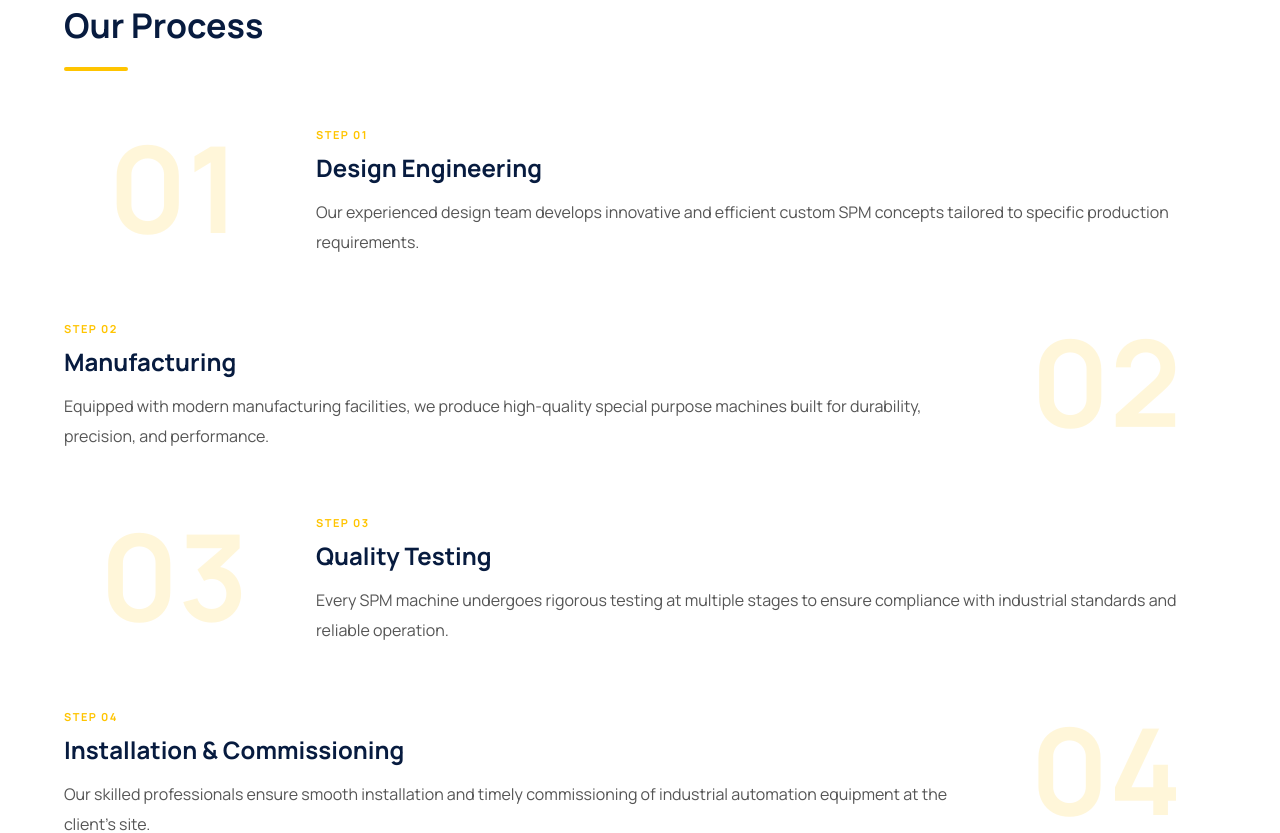
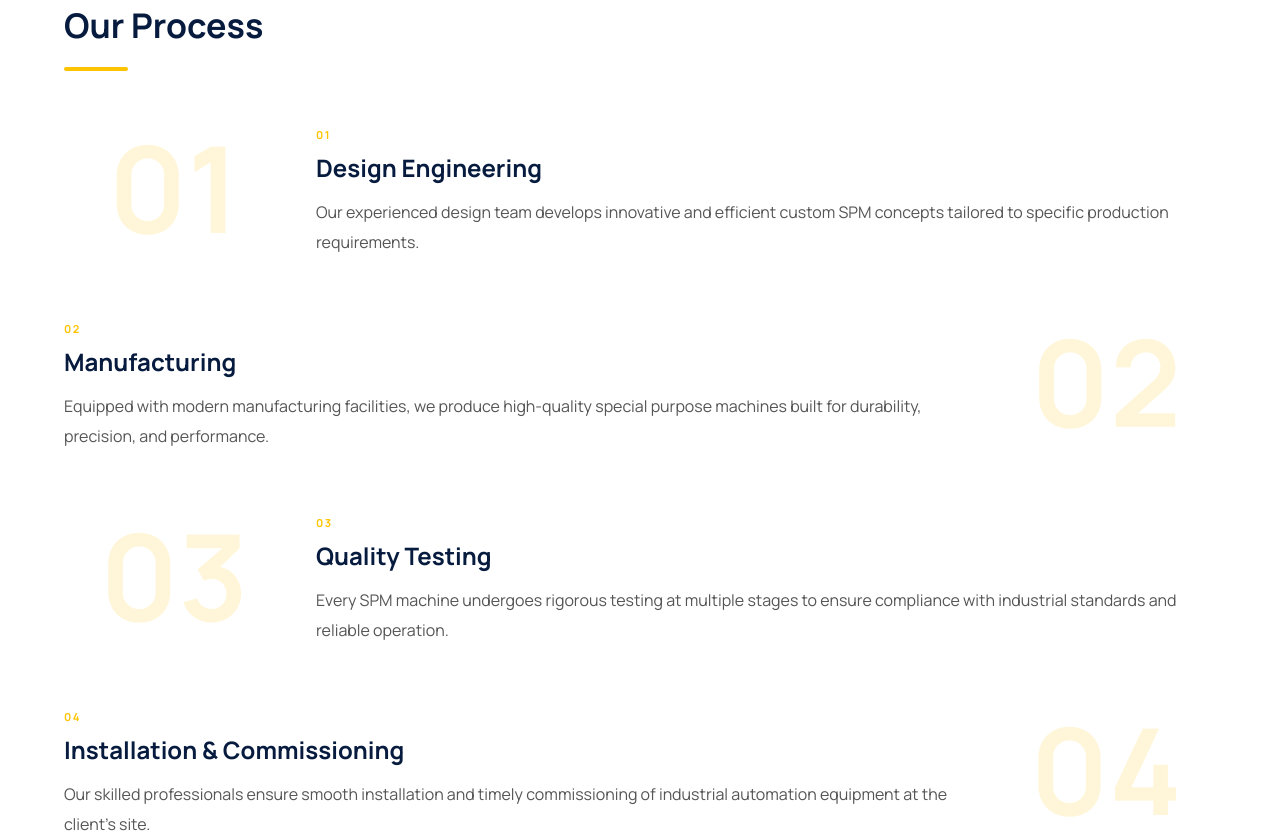
Before and after one commit to gopikap05/spei-website, a React (Vite) app: page /about in a window 1280 px wide. Shown: the part 1980-2813 px from the top of the page. Built offline with nearby package versions, Linux system fonts and the light colour scheme.

Commit message:
step removed

```diff
--- a/src/components/about/steps.jsx
+++ b/src/components/about/steps.jsx
@@ -232,7 +232,7 @@ function Steps() {
                       textTransform: "uppercase",
                     }}
                   >
-                    Step {step.number}
+                    {step.number}
                   </Typography>
 
                   <Typography
```
